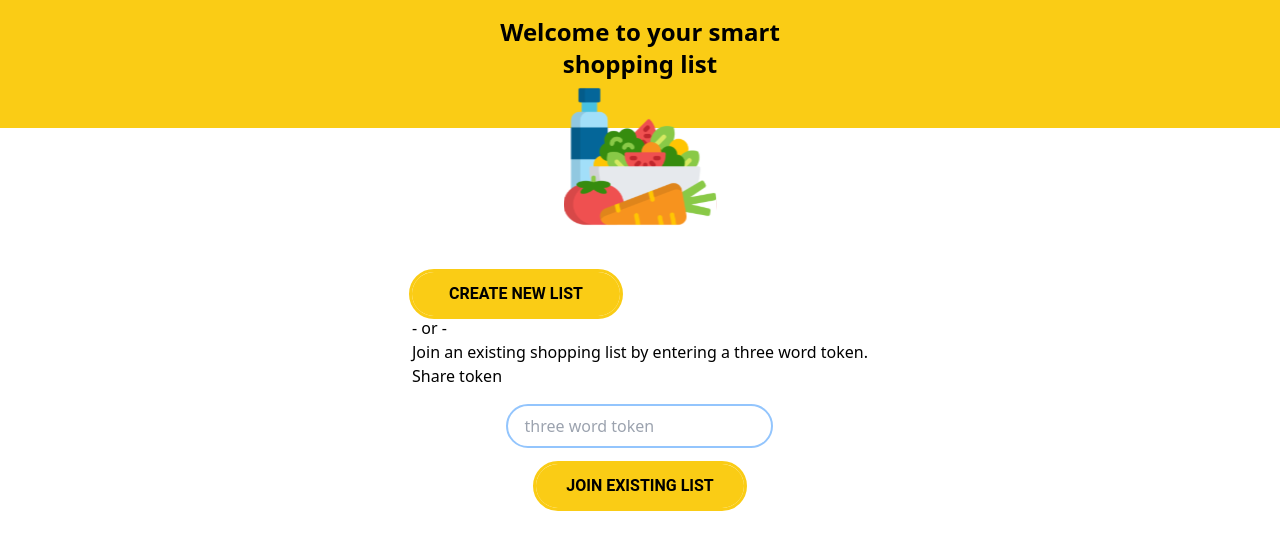
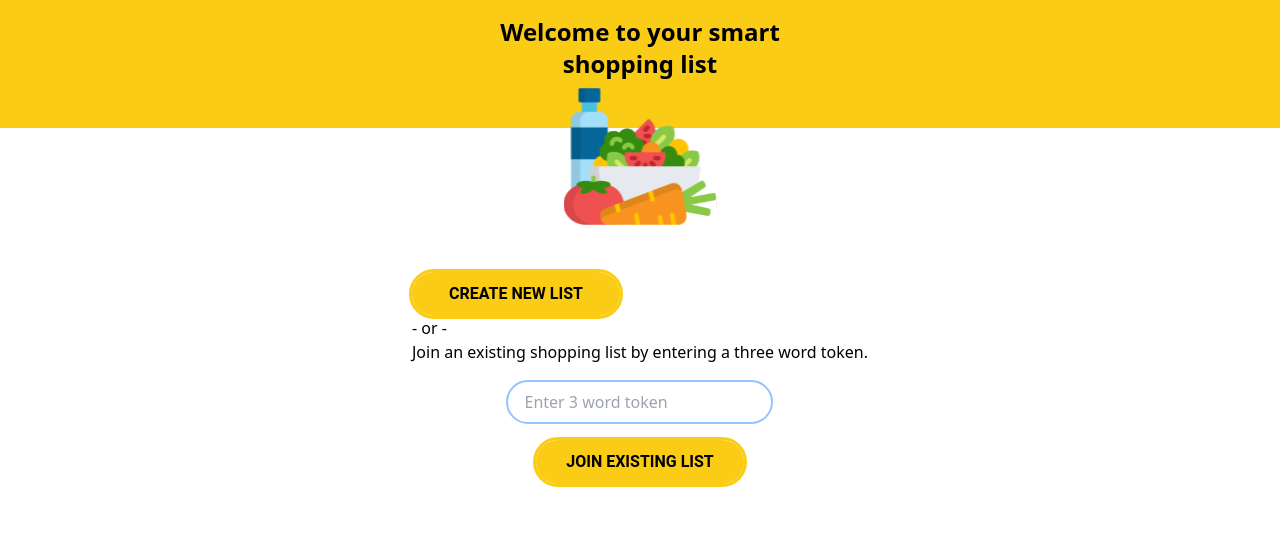
Before and after one commit to the-collab-lab/tcl-44-smart-shopping-list-1, a React (Create React App) app: page / in a window 1280 px wide. Shown: the top 550 px of the page. Built offline with nearby package versions, Linux system fonts and the light colour scheme.

Commit message:
Arrange styles in welcome page

```diff
--- a/src/components/ShareTokenForm.js
+++ b/src/components/ShareTokenForm.js
@@ -36,12 +36,11 @@ const ShareTokenForm = () => {
 
   return (
     <form onSubmit={handleSubmit} className="form">
-      <label htmlFor="shareToken">Share token</label>
       <input
-        className="input"
+        className="input mb-4 sm:mb-0"
         type="text"
         id="shareToken"
-        placeholder="three word token"
+        placeholder="Enter 3 word token"
         onChange={(e) => setSelectedToken(e.target.value)}
         value={selectedToken}
       />
```
